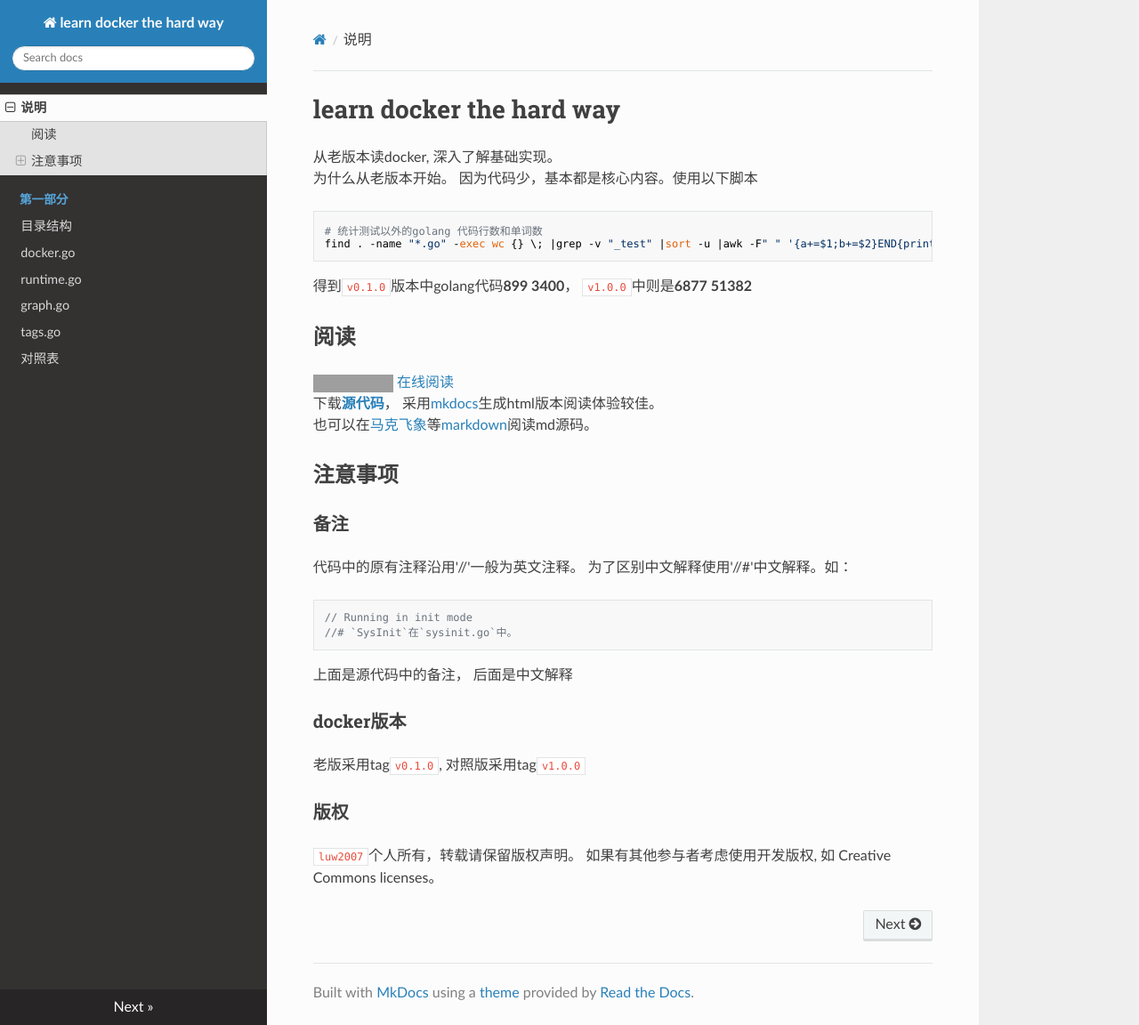
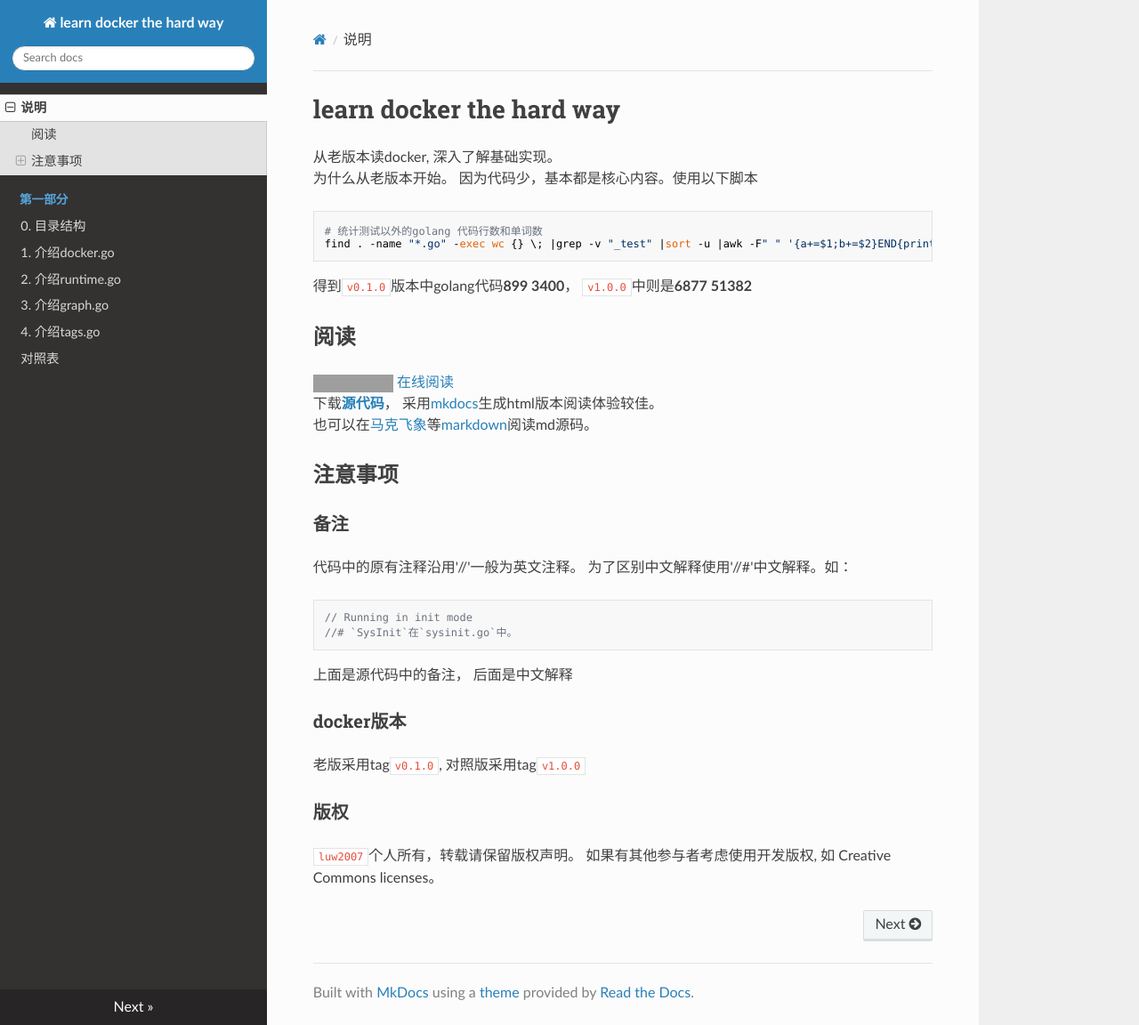
Before and after one commit to luw2007/learn-docker-the-hard-way, an MkDocs documentation site: the page built from docs/index.md, in a window 1280 px wide and 1152 px high. Shown: the whole window at 89% size. Built offline with MkDocs 1.6.1, drawn with Linux system fonts in a browser that asks for light colours; nearby versions of some CDN libraries; old or Windows-style settings are respelled for this version of MkDocs; grey boxes are pictures that could not be loaded.

Commit message:
Part1:network.go 分析

```diff
--- a/mkdocs.yml
+++ b/mkdocs.yml
@@ -6,9 +6,10 @@ dev_addr: 0.0.0.0:8000
 
 pages:
 - [index.md, 说明]
-- [Part1/0_docker-v0.1.0.md,  第一部分, 目录结构]
-- [Part1/1_docker.go.md,      第一部分, docker.go]
-- [Part1/2_runtime.go.md,     第一部分, runtime.go]
-- [Part1/3_graph.go.md,       第一部分, graph.go]
-- [Part1/4_tags.go.md,        第一部分, tags.go]
+- [Part1/0_docker-v0.1.0.md,  第一部分, 0. 目录结构]
+- [Part1/1_docker.go.md,      第一部分, 1. 介绍docker.go]
+- [Part1/2_runtime.go.md,     第一部分, 2. 介绍runtime.go]
+- [Part1/3_graph.go.md,       第一部分, 3. 介绍graph.go]
+- [Part1/4_tags.go.md,        第一部分, 4. 介绍tags.go]
+#- [Part1/5_network.go.md,     第一部分, 5.network.go]
 - [named.md, 对照表]
```
Also changed, not shown: docs/Part1/5_network.go.md (added, +2 -0 lines).
